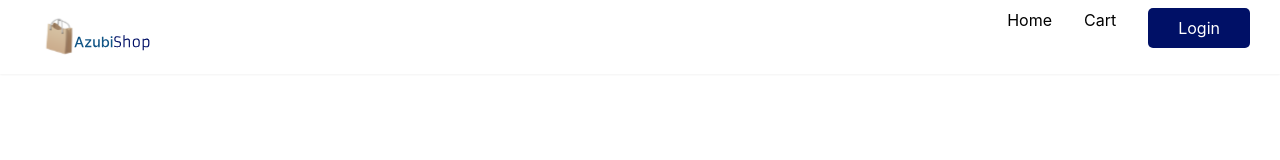
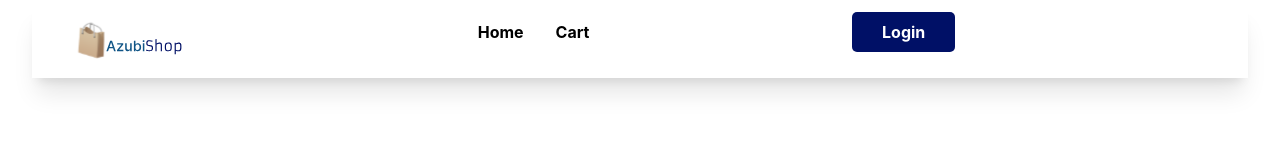
Before and after one commit to Korankye-Gyan/miniE-commerce-App, a React (Create React App) app: page / in a window 1280 px wide. Shown: the top 160 px of the page. Built offline with nearby package versions, Linux system fonts and the light colour scheme.

Commit message:
Updated Navbar

```diff
--- a/src/components/Navbar.js
+++ b/src/components/Navbar.js
@@ -3,45 +3,68 @@ import Button from './Button';
 import { Link, NavLink, useLocation} from 'react-router-dom';
 
 function Navbar() {
-           const location = useLocation()
+  const location = useLocation()
   return (
-    <div className='navMenu shadow-sm'>
+    <div className='navMenu mx-8 mt-1 shadow-xl'>
       <div>
         <Link to= '/'>
         <img src='img/logo.svg' alt='logo' style={{width:'80%'}}/>
         </Link>
       </div>
+      {/* Home and Cart div */}
+     { <div>
+        {
+          location.pathname === "/" &&
+          <div className='menu'>
+            <NavLink to='/' className="mt-2">
+             <span className='font-bold hover:text-blue-800'>Home</span>
+           </NavLink>
+           <NavLink to ='/Cart' className="mt-2">
+           <span className='font-bold hover:text-blue-800'>Cart</span>
+          </NavLink>
+
+       </div>
+          }
+
+
+      </div>
+      }
+      {/* login div */}
+      {<div>
+        {location.pathname === "/" &&
+          <div className=''>
+                <Link to= '/login'>
+             <button className='focus:outline-none capitalize font-bold hover:bg-blue-900'>login</button>
+            </Link>
+          </div> }
+      </div>
+
+      }
+
+      {/* Register and login Div */}
       {
-        location.pathname === '/login'?(
+        <div>
+          {location.pathname === '/login' &&
+
           <div className="flex items-center gap-4">
             <span >New to Azubi Shop?</span>
-            <Link to= '/register'>
-             <Button name='Register'/>
+            <Link to='/register'>
+              <button className='focus:outline-none  text-black font-bold bg-stone-100' >Create an Account</button>
             </Link>
           </div>
-        ):(
-          location.pathname === '/register'?(
-            <div className="flex items-center gap-4">
-            <span>Already have an account</span>
-            <Link to= 'login'>
-             <Button name='Login'/>
+        }
+          {location.pathname === '/register'&&
+            <div className="flex items-center gap-4 focus:outline-none">
+            <span>Already have an account ?</span>
+            <Link to= '/login'>
+             <button className='focus:outline-none capitalize font-bold hover:bg-blue-900'>login</button>
             </Link>
           </div>
-          ):(
-          <div className='menu'>
-            <NavLink to='/'>
-             <span>Home</span>
-           </NavLink>
-           <NavLink to ='/Cart'>
-           <span>Cart</span>
-          </NavLink>
-          <Link to= '/login'>
-             <Button name='Login'/>
-          </Link>
-       </div>
-          )
-        )
+          }
+      </div>
       }
+
+
 
     </div>
   );
--- a/src/index.css
+++ b/src/index.css
@@ -39,7 +39,6 @@ button{
   border-style: none;
 }
 button:hover{
-  background-color: skyblue;
   cursor: pointer;
 }
 .menu{
```
